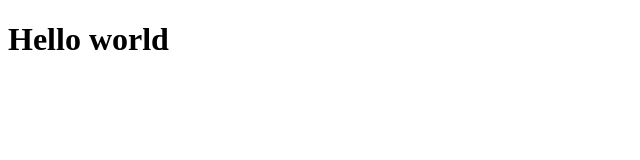
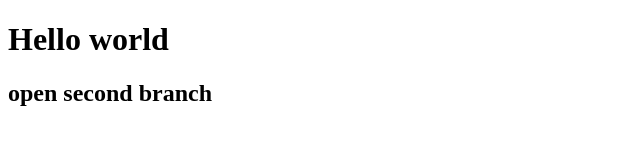
Before and after one commit to SecYJ/git-cherry-pick, a plain HTML site: page index.html in a window 1280 px wide. Shown: the whole page, without its empty margins (0-640 px from the left). Drawn offline with Linux system fonts and the light colour scheme.

Commit message:
second branch

```diff
--- a/index.html
+++ b/index.html
@@ -7,5 +7,6 @@
 	</head>
 	<body>
 		<h1>Hello world</h1>
+		<h2>open second branch</h2>
 	</body>
 </html>
```
